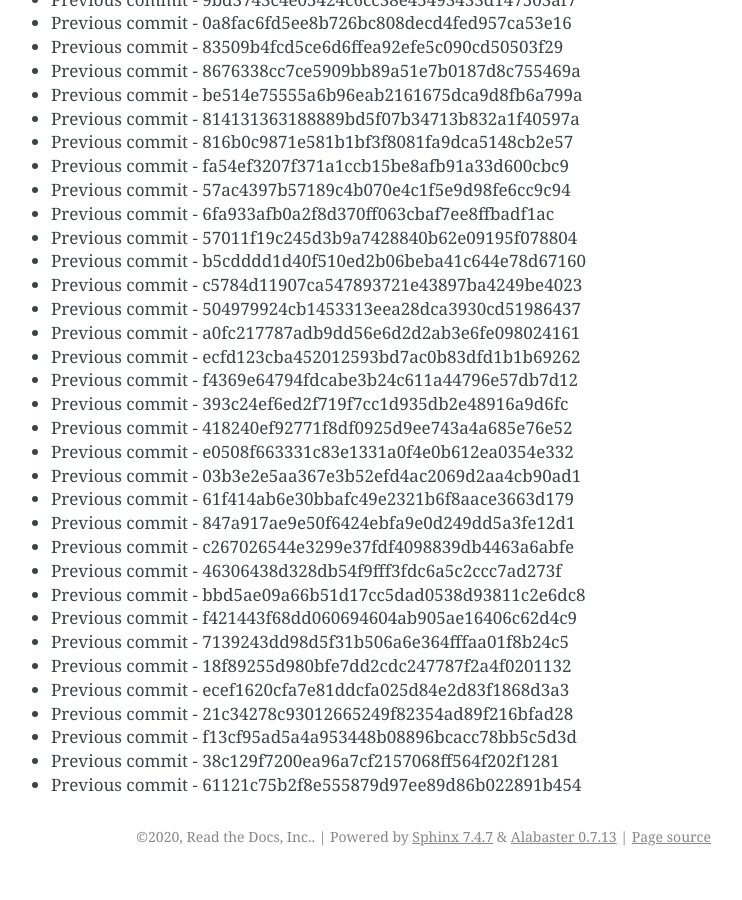
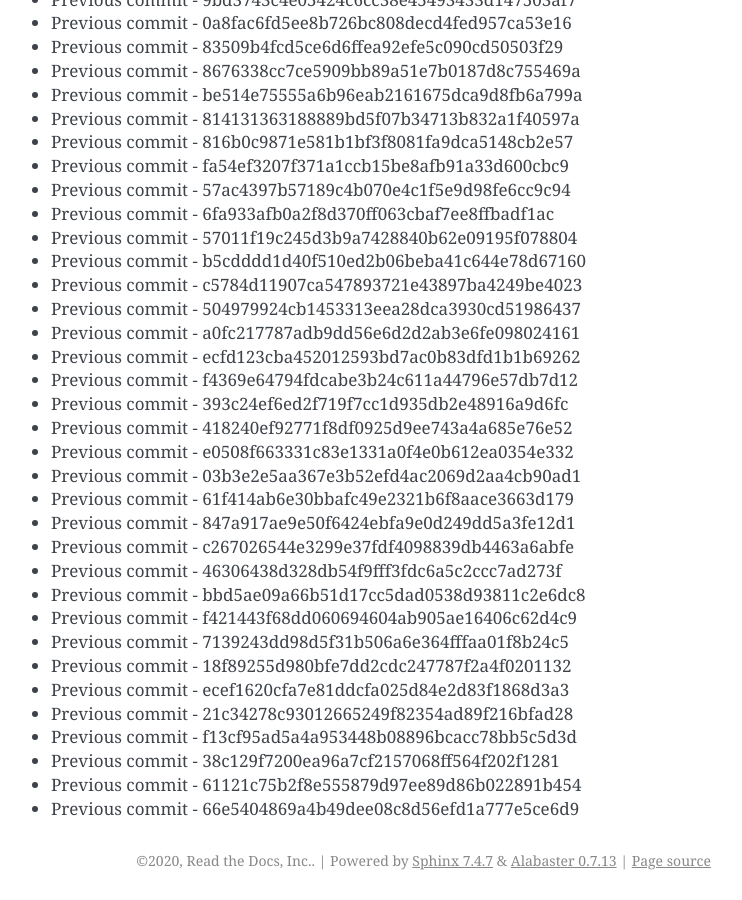
Before and after one commit to readthedocs/rtd-git-stresstest, a Sphinx documentation site: the page built from docs/updates.rst, in a window 1280 px wide and 900 px high, scrolled down 57459 px. Shown: the whole window, without its empty margins (399-1141 px from the left). Built offline with Sphinx 7.4.7, drawn with Linux system fonts in a browser that asks for light colours; before the commit the page ends 58335 px from its top, so only the background shows below that.

Commit message:
Generating commit from previous: 66e5404869a4b49dee08c8d56efd1a777e5ce6d9

```diff
--- a/docs/updates.rst
+++ b/docs/updates.rst
@@ -2446,3 +2446,4 @@ It can be tested for any performance characteristics.
 * Previous commit - f13cf95ad5a4a953448b08896bcacc78bb5c5d3d
 * Previous commit - 38c129f7200ea96a7cf2157068ff564f202f1281
 * Previous commit - 61121c75b2f8e555879d97ee89d86b022891b454
+* Previous commit - 66e5404869a4b49dee08c8d56efd1a777e5ce6d9
```
